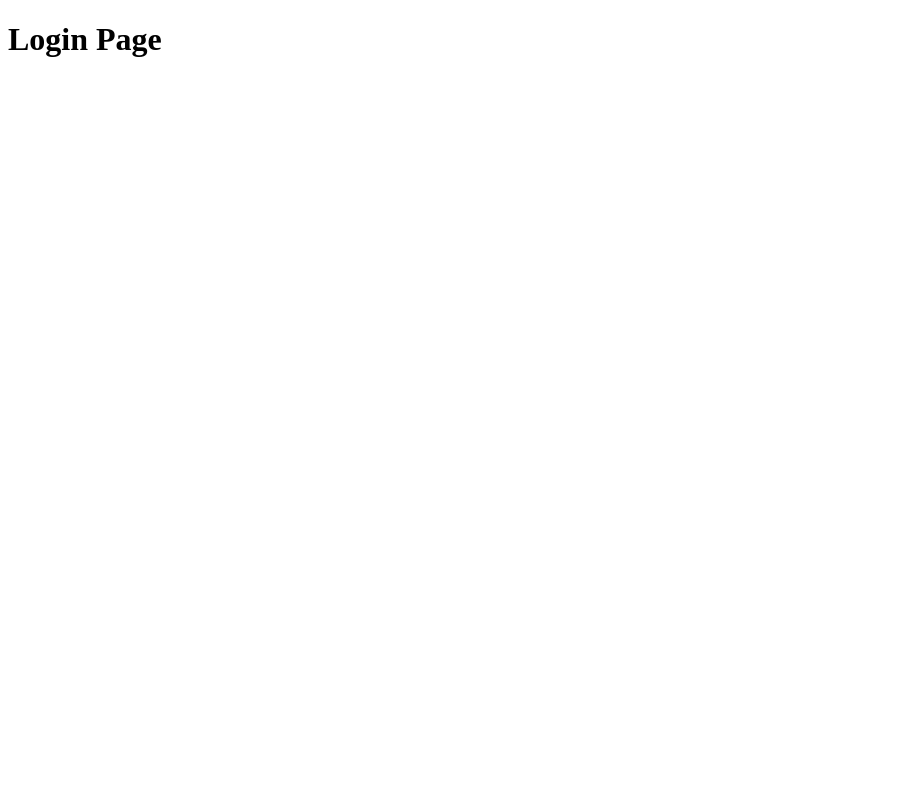
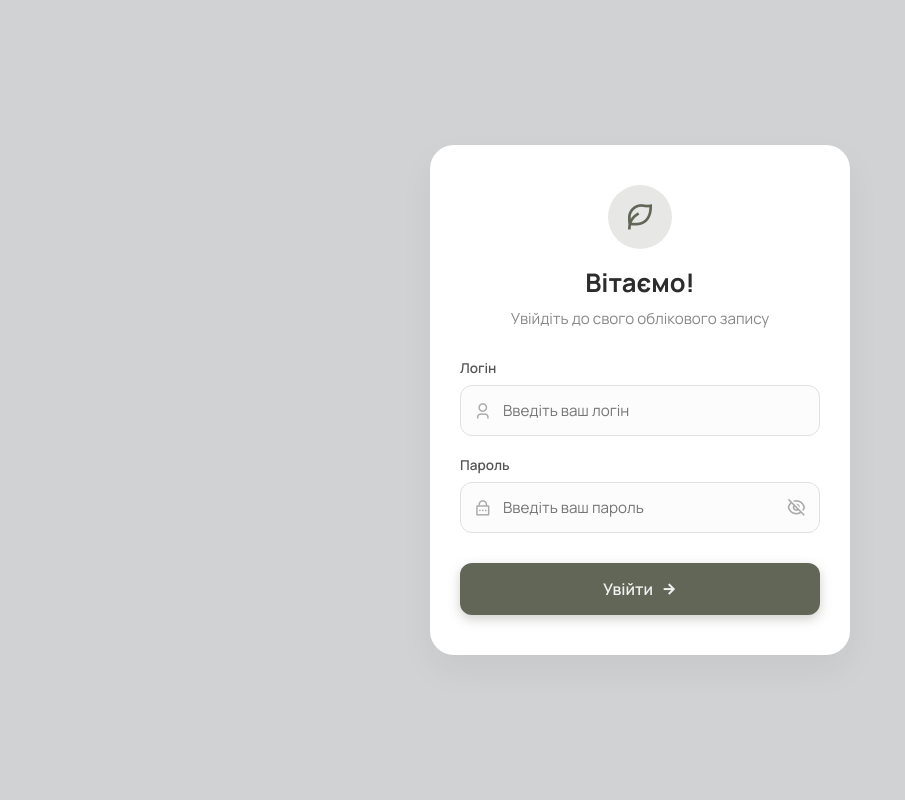
Before and after one commit to Hryhorenko-Yeluzaveta/soil-quality-monitoring, a Django app: page /login/ in a window 1280 px wide. Before the commit the part shown is almost empty. Shown: the whole page, without its empty margins (0-905 px from the left). Run offline with Django 4.2, Linux system fonts and the light colour scheme.

Commit message:
Add a custom login page

```diff
--- a/soil_quality_monitoring/farm_monitoring/forms.py
+++ b/soil_quality_monitoring/farm_monitoring/forms.py
@@ -125,7 +125,7 @@ class SensorCreateForm(forms.ModelForm):
             'sector': forms.Select(attrs={'class': 'form-control'}),
             'serial_number': forms.TextInput(attrs={
                 'class': 'form-control',
-                'placeholder': 'Наприклад: SN-A1-2024'
+                'placeholder': 'Наприклад: SN-HUM-1'
             }),
             'offset_x': forms.NumberInput(attrs={
                 'class': 'form-control',
--- a/soil_quality_monitoring/static/css/filter_search.css
+++ b/soil_quality_monitoring/static/css/filter_search.css
@@ -143,6 +143,7 @@
 /* Пошук культури у формі створення сектору */
 .custom-autocomplete-group {
     position: relative;
+    z-index: 1000;
 }
 
 .search-input-wrapper {
@@ -186,7 +187,6 @@
     top: 100%;
     left: 0;
     right: 0;
-    z-index: 100;
     background: #fff;
     border: 1px solid #e0e0e0;
     border-radius: 10px;
--- /dev/null
+++ b/soil_quality_monitoring/static/css/login.css
@@ -0,0 +1,158 @@
+/* Сторінка авторизації */
+.login-body {
+    background-color: var(--bg-color);
+    display: flex;
+    justify-content: center;
+    align-items: center;
+    min-height: 100vh;
+    margin: 0;
+    padding: 20px;
+}
+
+.login-container {
+    width: 100%;
+    max-width: 420px;
+}
+
+.login-card {
+    background: #ffffff;
+    border-radius: 24px;
+    padding: 40px 30px;
+    box-shadow: 0 15px 35px rgba(0, 0, 0, 0.05);
+}
+
+.login-header {
+    text-align: center;
+    margin-bottom: 30px;
+}
+
+.logo-circle {
+    width: 64px;
+    height: 64px;
+    background-color: color-mix(in srgb, var(--sidebar-bg) 15%, transparent);
+    color: var(--sidebar-bg);
+    border-radius: 50%;
+    display: flex;
+    align-items: center;
+    justify-content: center;
+    font-size: 32px;
+    margin: 0 auto 16px auto;
+}
+
+.login-header h2 {
+    color: #2c2c2c;
+    font-size: 1.6rem;
+    font-weight: 700;
+    margin: 0 0 8px 0;
+}
+
+.login-header p {
+    color: #888;
+    font-size: 0.95rem;
+    margin: 0;
+}
+
+.login-form {
+    display: flex;
+    flex-direction: column;
+    gap: 20px;
+}
+
+.input-group label {
+    display: block;
+    font-size: 0.85rem;
+    font-weight: 600;
+    color: #555;
+    margin-bottom: 8px;
+}
+
+.input-wrapper {
+    position: relative;
+    display: flex;
+    align-items: center;
+}
+
+.input-icon {
+    position: absolute;
+    left: 14px;
+    color: #aaa;
+    font-size: 1.1rem;
+    pointer-events: none;
+    transition: color var(--transition-speed);
+}
+
+.input-wrapper input {
+    width: 100%;
+    padding: 14px 40px 14px 42px;
+    border: 1px solid #e0e0e0;
+    border-radius: 12px;
+    background-color: #fcfcfc;
+    font-family: var(--font-main);
+    font-size: 0.95rem;
+    color: #333;
+    transition: all var(--transition-speed);
+    outline: none;
+}
+
+.input-wrapper input:focus {
+    border-color: var(--sidebar-bg);
+    background-color: #fff;
+    box-shadow: 0 0 0 3px color-mix(in srgb, var(--sidebar-bg) 15%, transparent);
+}
+
+.input-wrapper input:focus + .input-icon,
+.input-wrapper input:focus ~ .input-icon {
+    color: var(--sidebar-bg);
+}
+
+.toggle-password {
+    position: absolute;
+    right: 10px;
+    background: none;
+    border: none;
+    color: #aaa;
+    font-size: 1.2rem;
+    cursor: pointer;
+    padding: 4px;
+    display: flex;
+    align-items: center;
+    justify-content: center;
+    transition: color var(--transition-speed);
+}
+
+.toggle-password:hover {
+    color: var(--sidebar-bg);
+}
+
+.login-btn {
+    background-color: var(--sidebar-bg);
+    color: var(--text-light);
+    border: none;
+    border-radius: 12px;
+    padding: 15px;
+    font-size: 1rem;
+    font-weight: 600;
+    font-family: var(--font-main);
+    cursor: pointer;
+    display: flex;
+    align-items: center;
+    justify-content: center;
+    gap: 8px;
+    margin-top: 10px;
+    transition: background-color var(--transition-speed), transform 0.1s;
+    box-shadow: 0 4px 12px color-mix(in srgb, var(--sidebar-bg) 30%, transparent);
+}
+
+.login-btn:hover {
+    background-color: var(--sidebar-hover);
+}
+
+.login-btn:active {
+    transform: scale(0.98);
+}
+
+@media (max-width: 480px) {
+    .login-card {
+        padding: 30px 20px;
+    }
+}
--- a/soil_quality_monitoring/templates/login.html
+++ b/soil_quality_monitoring/templates/login.html
@@ -1,10 +1,82 @@
+{% load static %}
 <!DOCTYPE html>
-<html lang="en">
+<html lang="uk">
 <head>
     <meta charset="UTF-8">
-    <title>Title</title>
+    <meta name="viewport" content="width=device-width, initial-scale=1.0">
+    <title>Вхід у систему | SmartFarm</title>
+    <link rel="preconnect" href="https://fonts.googleapis.com">
+    <link rel="preconnect" href="https://fonts.gstatic.com" crossorigin>
+    <link href="https://fonts.googleapis.com/css2?family=Manrope:wght@400;500;600;700&display=swap" rel="stylesheet">
+    <link href="https://cdn.jsdelivr.net/npm/remixicon@3.5.0/fonts/remixicon.css" rel="stylesheet">
+
+    <link rel="stylesheet" href="{% static 'css/general.css' %}">
+    <link rel="stylesheet" href="{% static 'css/login.css' %}">
 </head>
-<body>
-    <h1>Login Page</h1>
+<body class="login-body">
+
+    <div class="login-container">
+        <div class="login-card">
+
+            <div class="login-header">
+                <div class="logo-circle">
+                    <i class="ri-leaf-line"></i>
+                </div>
+                <h2>Вітаємо!</h2>
+                <p>Увійдіть до свого облікового запису</p>
+            </div>
+
+            <form method="post" action="" class="login-form">
+                {% csrf_token %}
+
+                <div class="input-group">
+                    <label for="username">Логін</label>
+                    <div class="input-wrapper">
+                        <i class="ri-user-3-line input-icon"></i>
+                        <input type="text" id="username" name="username" placeholder="Введіть ваш логін" required autocomplete="username">
+                    </div>
+                </div>
+
+                <div class="input-group">
+                    <label for="password">Пароль</label>
+                    <div class="input-wrapper">
+                        <i class="ri-lock-password-line input-icon"></i>
+                        <input type="password" id="password" name="password" placeholder="Введіть ваш пароль" required autocomplete="current-password">
+                        <button type="button" class="toggle-password" id="togglePassword">
+                            <i class="ri-eye-off-line"></i>
+                        </button>
+                    </div>
+                </div>
+
+                <button type="submit" class="login-btn">
+                    Увійти <i class="ri-arrow-right-line"></i>
+                </button>
+            </form>
+
+        </div>
+    </div>
+
+    <script>
+        document.addEventListener('DOMContentLoaded', function() {
+            const togglePassword = document.getElementById('togglePassword');
+            const passwordInput = document.getElementById('password');
+
+            if (togglePassword && passwordInput) {
+                togglePassword.addEventListener('click', function() {
+                    const type = passwordInput.getAttribute('type') === 'password' ? 'text' : 'password';
+                    passwordInput.setAttribute('type', type);
+
+                    const icon = this.querySelector('i');
+                    if (type === 'text') {
+                        icon.classList.remove('ri-eye-off-line');
+                        icon.classList.add('ri-eye-line');
+                    } else {
+                        icon.classList.remove('ri-eye-line');
+                        icon.classList.add('ri-eye-off-line');
+                    }
+                });
+            }
+        });
+    </script>
 </body>
 </html>
```
Also changed, not shown: soil_quality_monitoring/media/crops/apples.jpeg (deleted), soil_quality_monitoring/media/crops/clover.jpg (deleted), soil_quality_monitoring/media/crops/clover_nLPXr4n.jpg (deleted), soil_quality_monitoring/media/crops/clover_p7sK1mb.jpg (deleted), soil_quality_monitoring/media/crops/strawberry.jpg (deleted), soil_quality_monitoring/media/crops/wheat.webp (deleted).
